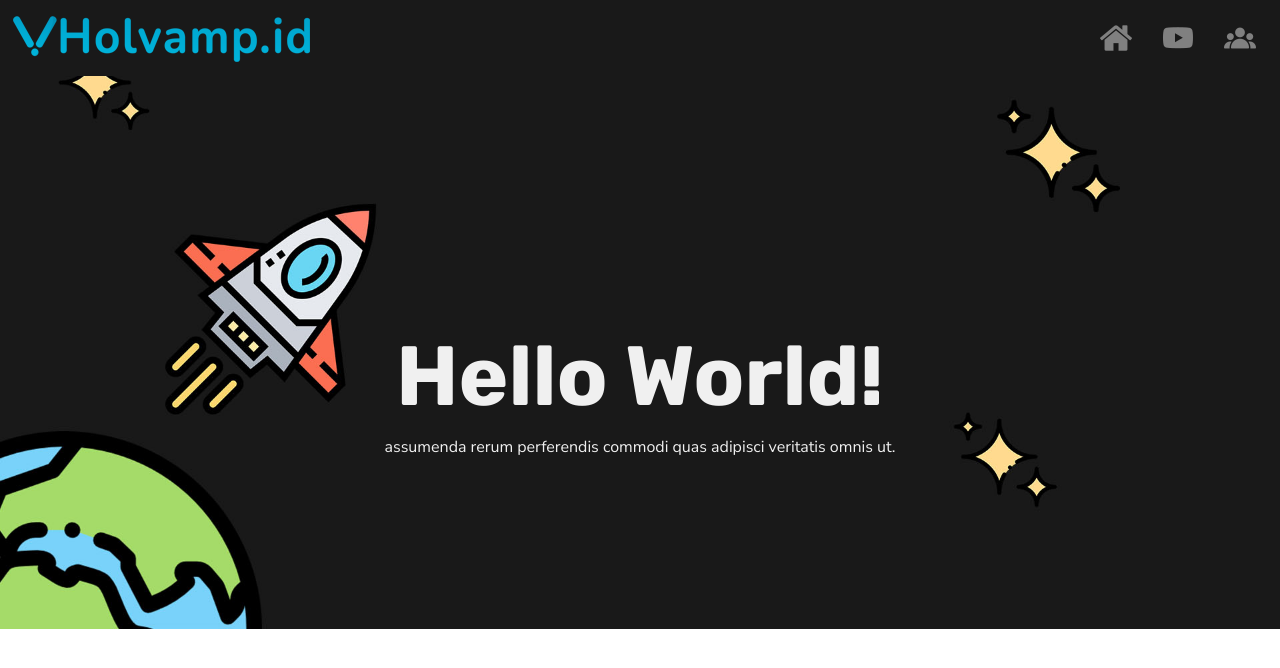
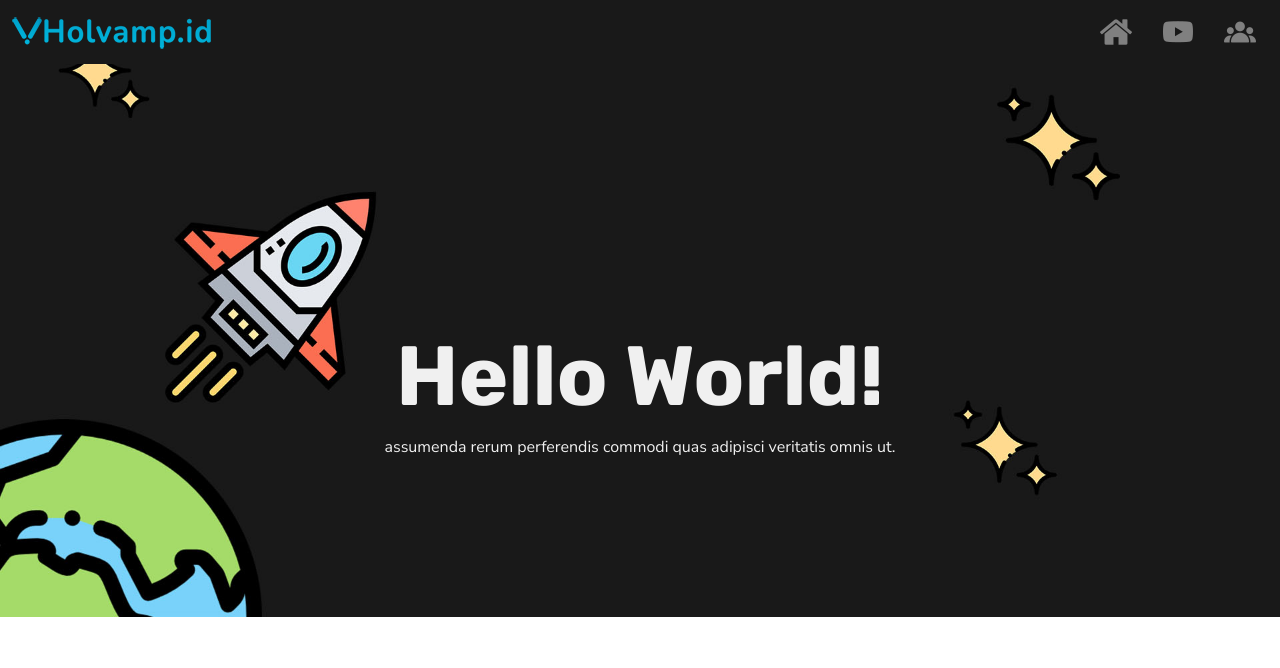
Before and after one commit to abay-2002/holvamp-web, a plain HTML site: page index.html in a window 1280 px wide. Drawn offline with nearby package versions, Linux system fonts and the light colour scheme.

Commit message:
navbar dan banner DASHBOARD sudah menetapkan js module

```diff
--- a/index.html
+++ b/index.html
@@ -28,7 +28,7 @@
 
 
             <a class="navbar-brand" href="#">
-                <img src="assets/img/logo/web-navbar-brand300x50.png">
+                <img src="assets/img/logo/web-navbar-brand200x33.png">
             </a>
             <button class="navbar-toggler" type="button" data-bs-toggle="collapse" data-bs-target="#navbarNav" aria-controls="navbarNav" aria-expanded="false" aria-label="Toggle navigation">
               <span class="navbar-toggler-icon"></span>
--- /dev/null
+++ b/js/home.js
@@ -0,0 +1,12 @@
+export default function Home(){
+    $('#root').append(`
+    <!-- === DASHBOARD === -->
+      <!-- banner -->
+      <div id="banner">
+        <div class="banner-text">
+        <h1 class="text-center text-wrap" id="welcome-text">Hello World!</h1>
+        <p class="text-center text-wrap">assumenda rerum perferendis commodi quas adipisci veritatis omnis ut.</p>
+        </div>
+      </div>
+    `);
+};
--- a/js/main.js
+++ b/js/main.js
@@ -1,7 +1,8 @@
 // ES6 Import
 import {default as Navbar} from './navbar.js';
-
+import {default as Home} from './home.js';
 import {default as BootstrapFunction} from './bootstrap.js';
 
 Navbar();
+Home();
 BootstrapFunction();
--- a/js/navbar.js
+++ b/js/navbar.js
@@ -1,4 +1,47 @@
 // ES6 export
 export default function Navbar(){
+    $('#root').html(`
+        <nav class="navbar navbar-expand-lg navbar-dark costum-bg-color">
+        <div class="container-fluid">
 
+
+            <a class="navbar-brand" href="#">
+                <img src="assets/img/logo/web-navbar-brand200x33.png">
+            </a>
+            <button class="navbar-toggler" type="button" data-bs-toggle="collapse" data-bs-target="#navbarNav" aria-controls="navbarNav" aria-expanded="false" aria-label="Toggle navigation">
+            <span class="navbar-toggler-icon"></span>
+            </button>
+
+            <div class="collapse navbar-collapse" id="navbarNav">
+            <ul class="navbar-nav ms-auto">
+                <li class="nav-item">
+                <a class="nav-link" href="#" >
+                    <img src="assets/img/ui/home-white.png" class="brightness" data-bs-toggle="tooltip" data-bs-placement="bottom" title="About">
+                    <span class="ui-desc">About</span>
+                </a>
+                </li>
+                <li class="nav-item">
+                <a class="nav-link" href="#">
+                    <img src="assets/img/ui/youtube-white.png" class="brightness" data-bs-toggle="tooltip" data-bs-placement="bottom" title="Video">
+                    <span class="ui-desc">Youtube</span>
+                </a>
+                </li>
+                <li class="nav-item">
+                <a class="nav-link" href="#">
+                    <img src="assets/img/ui/media-white.png" class="brightness" data-bs-toggle="tooltip" data-bs-placement="bottom" title="Social">
+                    <span class="ui-desc">Social</span>
+
+                </a>
+                </li>
+                <!--
+                <li class="nav-item">
+                <a class="nav-link active"  href="#">Blog</a>
+                </li>
+                -->
+            </ul>
+        </div>
+
+        </div>
+    </nav>
+    `);
 };
```
Also changed, not shown: assets/img/logo/web-navbar-brand150x25.png (added), assets/img/logo/web-navbar-brand200x33.png (added).
